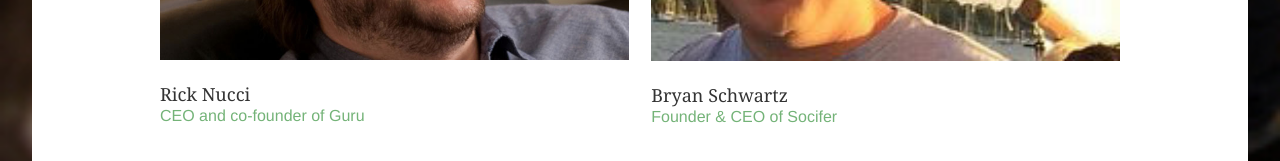
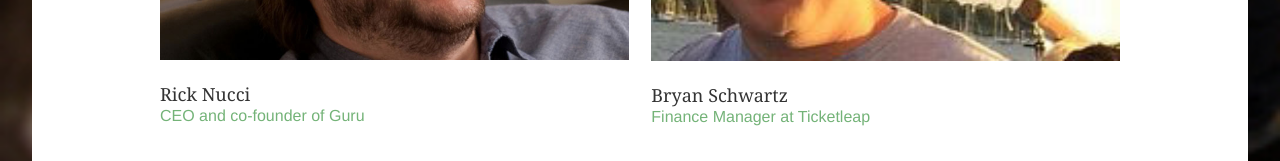
Before and after one commit to phillystartupleaders/psl, a Jekyll site: the page built from leadership/index.html, in a window 1280 px wide. Shown: the part 3236-3397 px from the top of the page. Built offline with Jekyll 4.4.1, drawn with Linux system fonts in a browser that asks for light colours; nearby versions of some CDN libraries; some of the changed text lies outside the part shown.

Commit message:
Update Bryans bio

```diff
--- a/leadership/index.html
+++ b/leadership/index.html
@@ -98,11 +98,11 @@ title: Our Leadership
 
     <header>
       <h3>Bryan Schwartz</h3>
-      <h4><a href="https://socifer.com/">Founder &amp; CEO of Socifer</a></h4>
+      <h4><a href="https://ticketleap.com/">Finance Manager at Ticketleap</a></h4>
     </header>
 
     <div class="bio">
-      <p>Supply Corps Officer in the U.S. Navy Reserve. Previously he held senior audit roles with PwC.</p>
+      <p>Supply Corps Officer in the U.S. Navy Reserve. Previously was a Senior Associate with PwC.</p>
     </div>
   </li>
 </ol>
```
